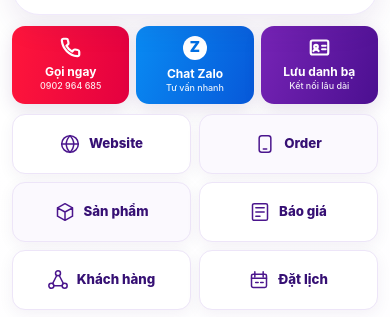
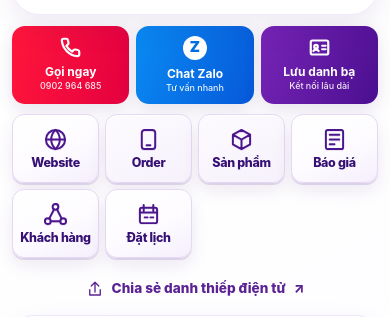
Before and after one commit to gustavjung24-ops/kb-info, a plain HTML site: page qr-khuong-binh.html in a window 390 px wide. Shown: the part 503-820 px from the top of the page. Drawn offline with Linux system fonts and the light colour scheme.

Commit message:
style: compact four-column eCard shortcuts with refined depth and mobile balance

```diff
--- a/assets/css/ecard.css
+++ b/assets/css/ecard.css
@@ -55,12 +55,13 @@ button{cursor:pointer}
 .cta-save{background:linear-gradient(110deg,#7724b6,#4b0f90)}
 .zalo-mark{display:grid;place-items:center;width:30px;height:30px;border-radius:50%;background:#fff;color:#006fe3;font-weight:950;font-size:1.1rem}
 .links-section{padding:13px 24px 0}
-.quick-grid{display:grid;grid-template-columns:repeat(3,minmax(0,1fr));gap:10px}
-.quick-card{display:flex;align-items:center;justify-content:center;gap:11px;min-width:0;min-height:72px;background:#fff;border:1px solid #ede5f8;border-radius:17px;padding:12px;text-decoration:none;box-shadow:0 4px 16px rgba(51,23,99,.055)}
-.quick-card>.icon{color:var(--purple);width:29px;height:29px}
-.quick-card b{display:block;color:var(--purple-dark);font-size:.88rem;line-height:1.2;font-weight:800;white-space:nowrap}
-.quick-card:not(.is-pending):hover{border-color:#af80e4;box-shadow:0 7px 18px rgba(83,24,155,.12)}
-.quick-card.is-pending{background:#fbf9fe}
+.quick-grid{display:grid;grid-template-columns:repeat(4,minmax(0,1fr));gap:10px}
+.quick-card{position:relative;display:flex;align-items:center;justify-content:center;gap:10px;min-width:0;min-height:62px;padding:10px 12px;overflow:hidden;background:linear-gradient(155deg,#fff 0%,#fdfbff 56%,#f5effd 100%);border:1px solid #e5d8f4;border-radius:15px;text-decoration:none;box-shadow:0 2px 0 rgba(75,22,141,.13),0 8px 18px rgba(65,23,115,.09),inset 0 1px 0 rgba(255,255,255,.98);transition:transform .18s ease,border-color .18s ease,box-shadow .18s ease,background .18s ease}
+.quick-card>.icon{color:var(--purple);width:25px;height:25px;stroke-width:2.05;filter:drop-shadow(0 1px 0 rgba(75,22,141,.1))}
+.quick-card b{display:block;color:var(--purple-dark);font-size:clamp(.88rem,1.5vw,1rem);line-height:1.16;font-weight:850;letter-spacing:-.015em;white-space:nowrap}
+.quick-card:not(.is-pending):hover{transform:translateY(-2px);border-color:#aa79df;background:linear-gradient(155deg,#fff,#f7f0ff);box-shadow:0 4px 0 rgba(75,22,141,.12),0 12px 22px rgba(83,24,155,.17),inset 0 1px 0 #fff}
+.quick-card:not(.is-pending):active{transform:translateY(1px);box-shadow:0 1px 0 rgba(75,22,141,.14),0 3px 9px rgba(65,23,115,.09)}
+.quick-card.is-pending{background:linear-gradient(155deg,#fdfbff,#f6f1fb);cursor:default}
 .share-link{margin:14px auto 2px;display:flex;align-items:center;gap:8px;background:none;color:#5b2294;border:0;font-weight:770;font-size:.85rem;padding:7px}
 .share-link .icon{width:18px;height:18px}
 .sectors-panel{margin:12px 24px 0;background:#fff;border:1px solid #eee6f8;border-radius:22px;padding:20px;box-shadow:var(--shadow)}
@@ -115,10 +116,10 @@ button{cursor:pointer}
  .cta .icon{width:21px;height:21px}
  .zalo-mark{width:24px;height:24px;font-size:.92rem}
  .links-section{padding:10px 12px 0}
- .quick-grid{grid-template-columns:repeat(2,minmax(0,1fr));gap:8px}
- .quick-card{gap:9px;padding:9px 10px;min-height:60px;border-radius:13px;flex-wrap:nowrap;align-items:center;justify-content:center}
- .quick-card>.icon{width:20px;height:20px}
- .quick-card b{font-size:.83rem;line-height:1.2}
+ .quick-grid{grid-template-columns:repeat(4,minmax(0,1fr));gap:7px}
+ .quick-card{gap:7px;padding:9px 7px;min-height:56px;border-radius:13px}
+ .quick-card>.icon{width:22px;height:22px}
+ .quick-card b{font-size:.87rem;line-height:1.16}
  .sectors-panel{margin:9px 12px 0;padding:14px 12px}
  .section-heading h2{font-size:.88rem}
  .section-heading p{font-size:.64rem}
@@ -137,6 +138,12 @@ button{cursor:pointer}
  .trust-footer>div{font-size:.6rem;gap:4px;padding:3px}
  .trust-footer .icon{width:18px;height:18px}
 }
+@media(max-width:520px){
+ .quick-grid{gap:6px}
+ .quick-card{flex-direction:column;gap:5px;min-height:69px;padding:8px 3px;border-radius:12px}
+ .quick-card>.icon{width:23px;height:23px}
+ .quick-card b{font-size:.78rem;letter-spacing:-.025em}
+}
 @media(max-width:365px){
  .hero-scene{min-height:270px}
  .hero-copy{width:69%}
@@ -144,9 +151,9 @@ button{cursor:pointer}
  .hero h1{font-size:1.4rem}
  .cta small{display:none}
  .cta b{font-size:.71rem}
- .quick-card .icon{width:18px;height:18px}
- .quick-card b{font-size:.75rem}
+ .quick-card>.icon{width:21px;height:21px}
+ .quick-card b{font-size:.74rem}
  .sector-photo{aspect-ratio:1.65 / 1}
 }
 @media(min-width:701px) and (max-width:970px){.profile-note{display:none}.profile-panel{grid-template-columns:150px 1fr}}
-@media(prefers-reduced-motion:reduce){html{scroll-behavior:auto}.cta{transition:none}}
+@media(prefers-reduced-motion:reduce){html{scroll-behavior:auto}.cta,.quick-card{transition:none}}
```
